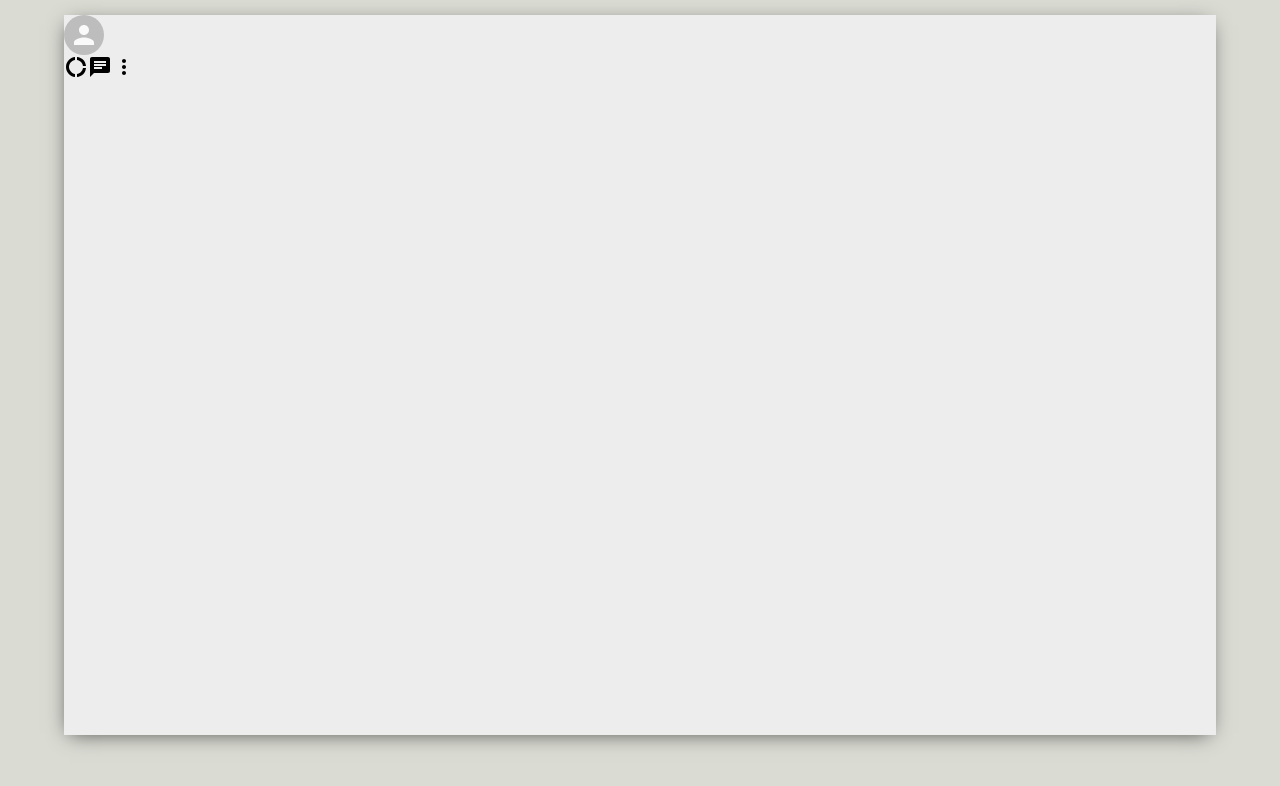
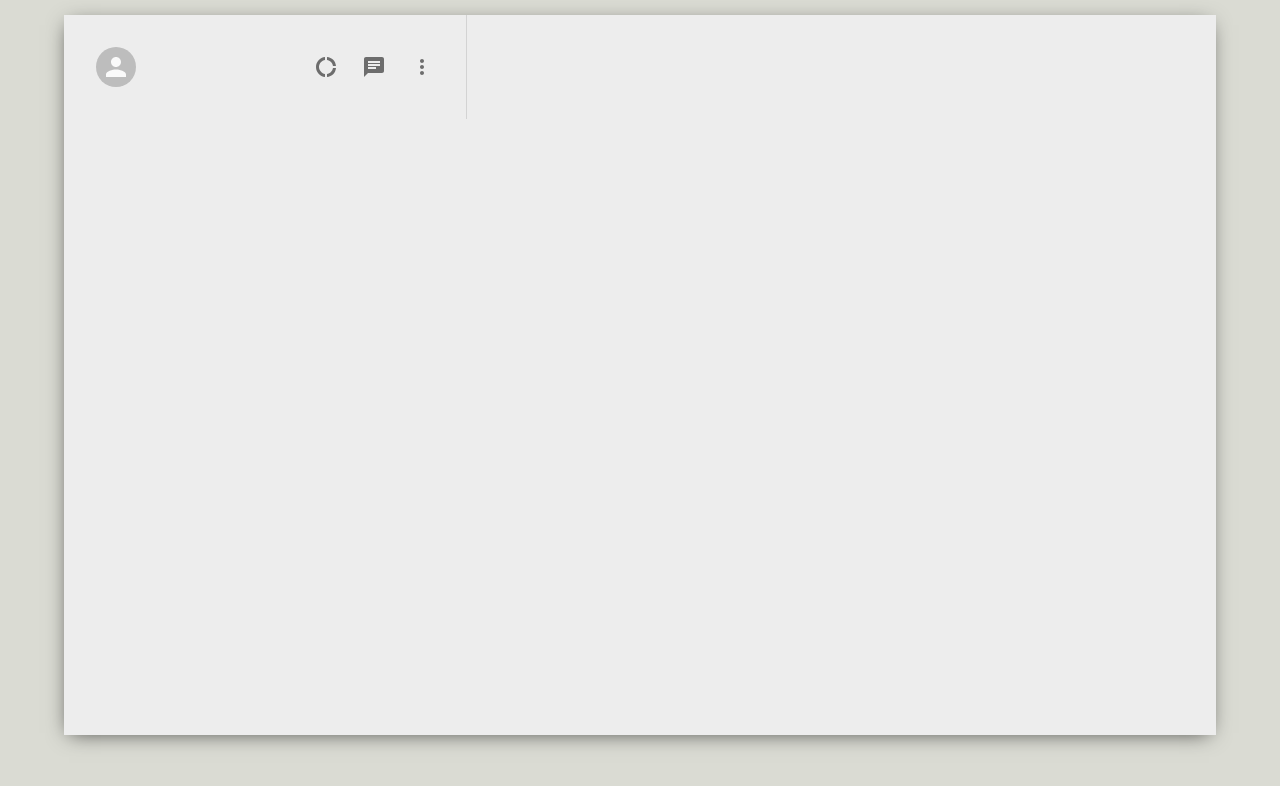
Before and after one commit to pahalsonu/react-whatsApp-clone, a React (Create React App) app: page / in a window 1280 px wide. Shown: the top 786 px of the page. Built offline with nearby package versions, Linux system fonts and the light colour scheme.

Commit message:
sidebar header icon

```diff
--- a/src/Sidebar.css
+++ b/src/Sidebar.css
@@ -0,0 +1,21 @@
+.sidebar {
+  flex: 0.35;
+}
+.sidebar_header {
+  display: flex;
+  justify-content: space-between;
+  padding: 20px;
+  border-right: 1px solid lightgray;
+}
+
+.sidebar_headerRight {
+  display: flex;
+  align-items: center;
+  justify-content: space-between;
+  min-width: 10vw;
+}
+
+.sidebar_headerRight > .MuiSvgIcon-root {
+  margin-right: 2vw;
+  font-size: 24px !important;
+}
--- a/src/Sidebar.js
+++ b/src/Sidebar.js
@@ -2,7 +2,7 @@
 
 import './Sidebar.css'
 
-import { Avatar } from '@material-ui/core';
+import { Avatar, IconButton } from '@material-ui/core';
 import DonutLargeIcon from '@material-ui/icons/DonutLarge';
 import ChatIcon from '@material-ui/icons/Chat';
 import MoreVertIcon from '@material-ui/icons/MoreVert';
@@ -12,14 +12,21 @@
     return (
         <div className='sidebar'>
             <div className='sidebar_header'>
-                <Avatar />
-            </div>
-            <div className='sidebar_headerRight'>
-                <DonutLargeIcon />
+                <IconButton>
+                    <Avatar />
+                </IconButton>
+                <div className='sidebar_headerRight'>
+                    <IconButton>
+                        <DonutLargeIcon />
+                    </IconButton>
+                    <IconButton>
+                        <ChatIcon />
+                    </IconButton>
+                    <IconButton>
+                        <MoreVertIcon />
+                    </IconButton>
 
-                 <ChatIcon />
-
-                <MoreVertIcon />
+                </div>
             </div>
             <div className='sidebar_search'></div>
             <div className='sidebar_chats'></div>
```
Also changed, not shown: 1 other file (tests, documents, lock files or other folders).
